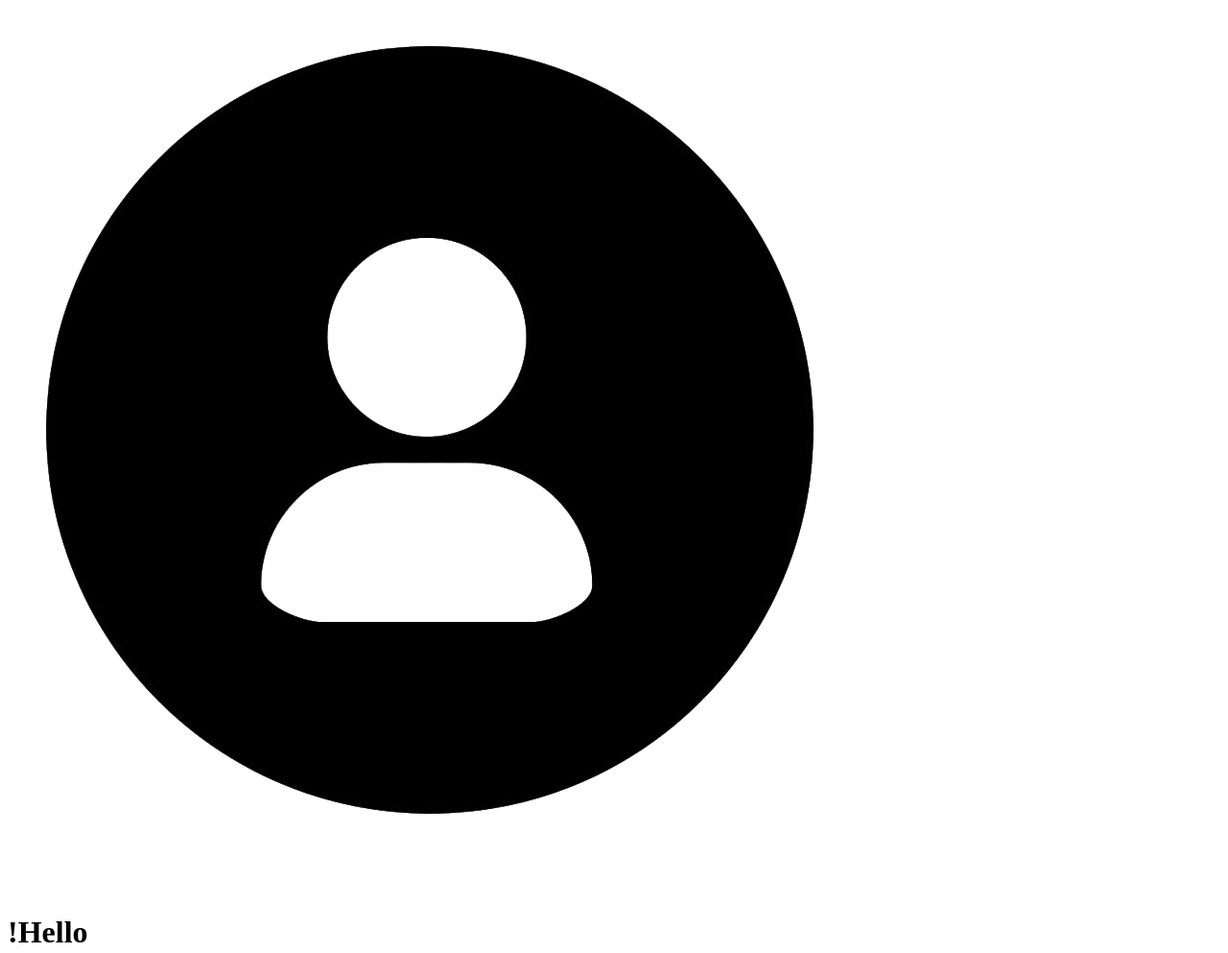
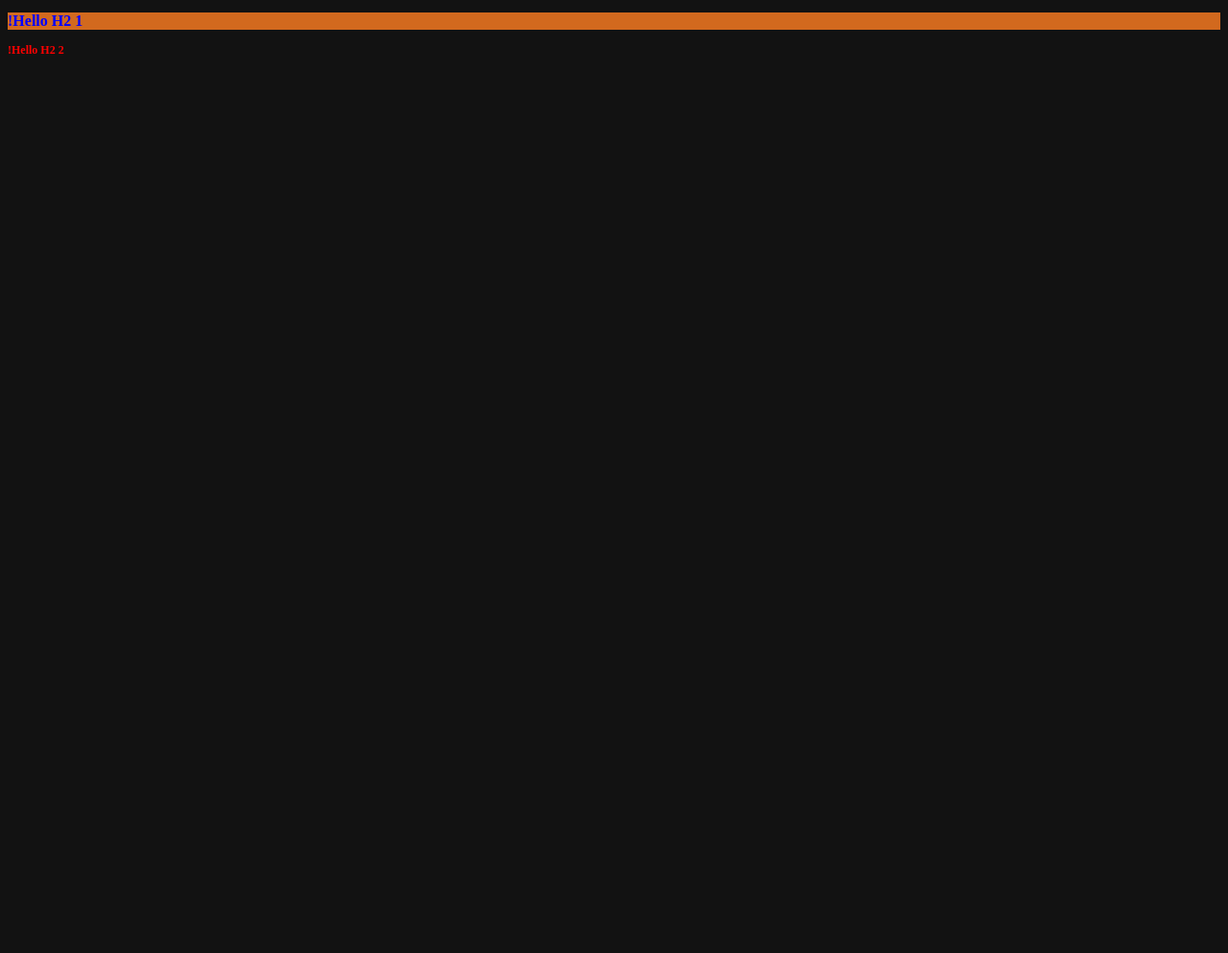
Before and after one commit to Jesus123780/portfolio, a website: page about.html in a window 1280 px wide. Shown: the top 993 px of the page at 96% size. After the commit the page ends 800 px from the top, so only its background shows below. Drawn offline with Linux system fonts and the light colour scheme.

Commit message:
feat: basicos ejemplos de css

```diff
--- a/about.html
+++ b/about.html
@@ -5,17 +5,18 @@
   <meta charset="UTF-8">
   <meta http-equiv="X-UA-Compatible" content="IE=edge">
   <meta name="viewport" content="width=device-width, initial-scale=1.0">
+  <link rel="stylesheet" href="./assests/styles/styles.css">
   <title>Document</title>
 </head>
 
 <body>
   <div>
     <div>
-      <img src="./assests/images/profile.png" />
-      <h1>!Hello</h1>
+      <!-- <img src="./assests/images/profile.png" /> -->
+      <h2 class="pepito" >!Hello H2 1</h2>
+      <h2>!Hello H2 2</h2>
+
     </div>
-<
   </div>
 </body>
-
 </html>
--- /dev/null
+++ b/assests/styles/styles.css
@@ -0,0 +1,14 @@
+body {
+  background: #121212;
+}
+
+h2 {
+  font-size: 12px;
+  color: red;
+}
+
+.pepito {
+  font-size: 16px;
+  color: blue;
+  background: chocolate;
+}
```
